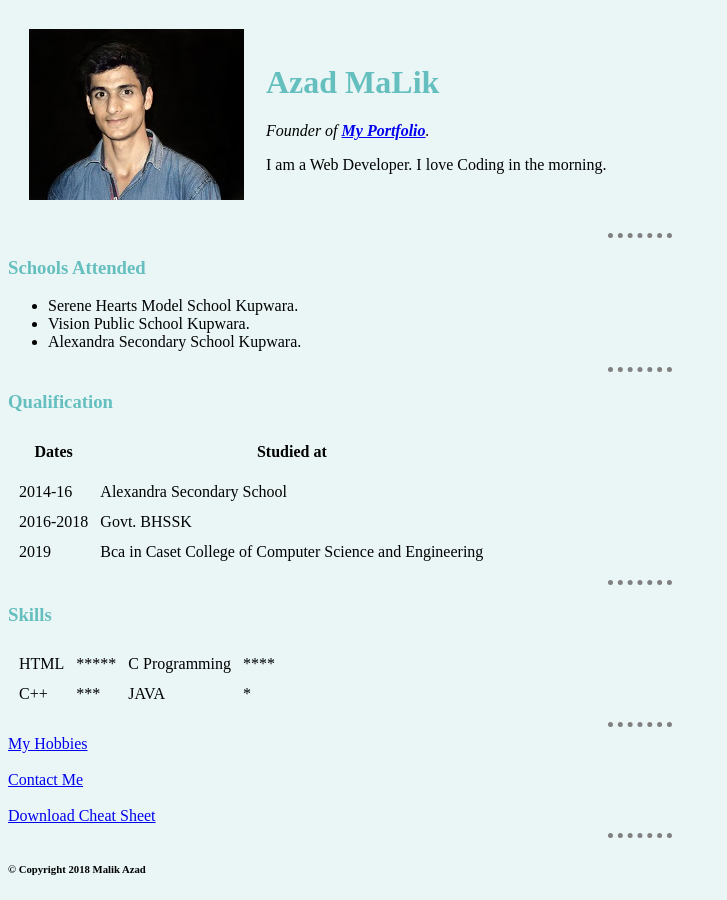
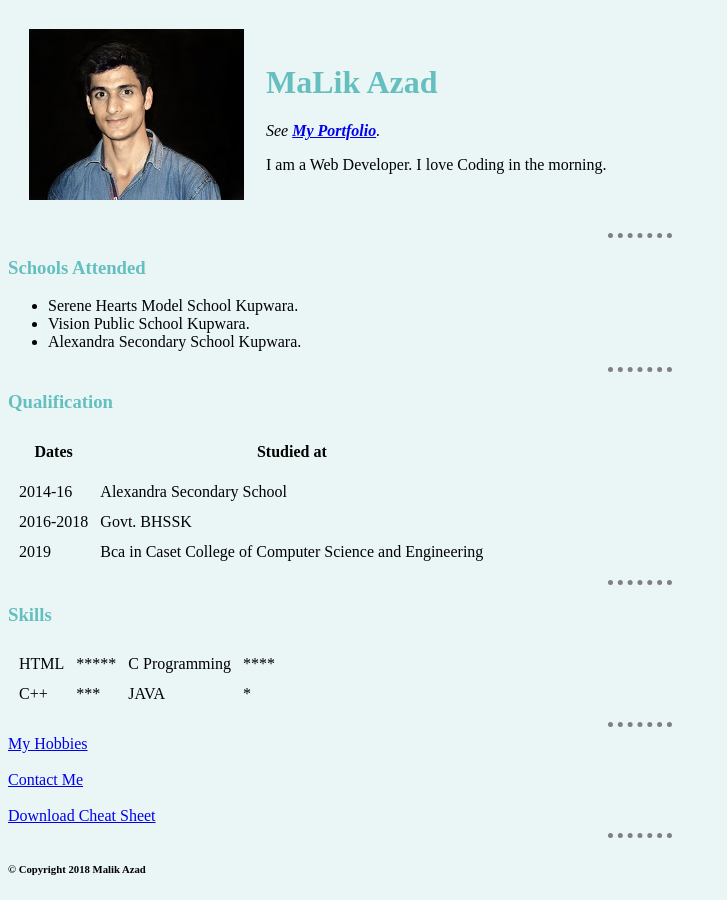
Before and after one commit to Malik-Azad/cv, a plain HTML site: page index.html in a window 1280 px wide. Shown: the whole page, without its empty margins (0-727 px from the left). Drawn offline with Linux system fonts and the light colour scheme.

Commit message:
Update index.html

```diff
--- a/index.html
+++ b/index.html
@@ -9,8 +9,8 @@
   <table cellspacing="20">
    <tr>
     <td><img src="Azad.png" alt="Image of Azad"> </td>
-    <td> <h1>Azad MaLik</h1>
-  <p><em>Founder of <strong><a href="https://malikazad.netlify.app">My Portfolio</a></strong>.</em></p>
+    <td> <h1>MaLik Azad</h1>
+  <p><em>See <strong><a href="https://malikazad.netlify.app">My Portfolio</a></strong>.</em></p>
   <p>I am a Web Developer. I love Coding in the morning.</p></td>
    </tr>
   </table>
```
